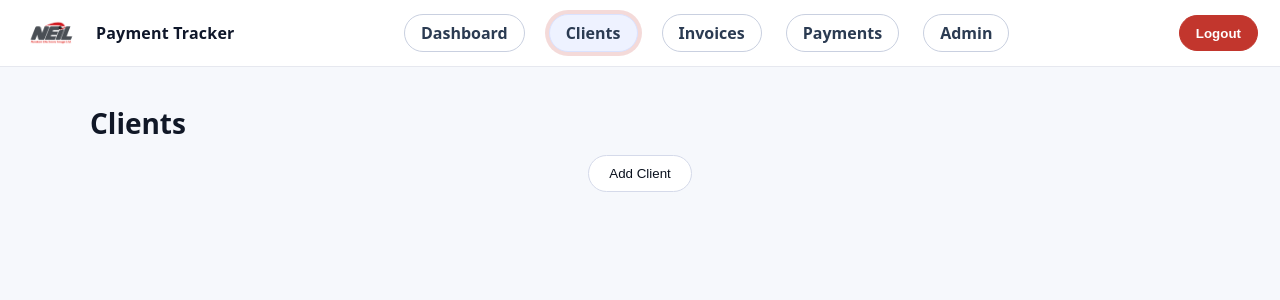
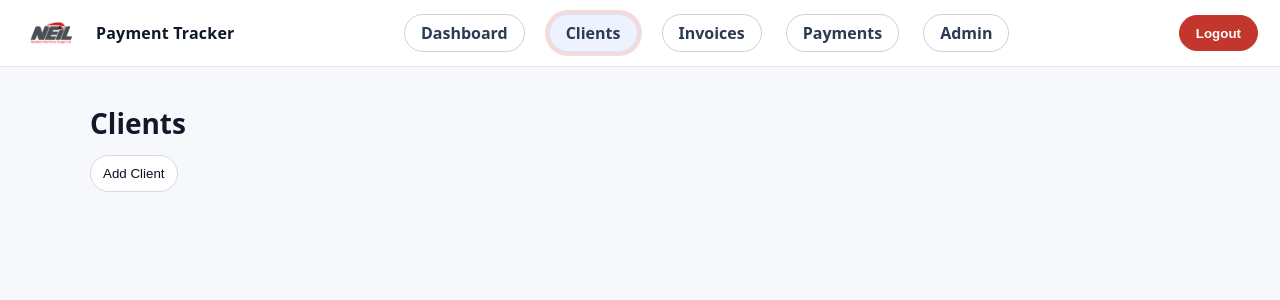
Before and after one commit to anankani164/Payment-Tracker-App, a React (Vite) app in the folder frontend/: page /clients in a window 1280 px wide. Shown: the top 300 px of the page. Built offline with nearby package versions, Linux system fonts and the light colour scheme; no server answers; sample sign-in values are in the browser's storage.

Commit message:
Add files via upload

```diff
--- a/frontend/public/add-client-fix.js
+++ b/frontend/public/add-client-fix.js
@@ -1,28 +1,52 @@
-(function() {
-  function tweak() {
+/* v2 add-client fix: non-destructive, robust finder */
+(function(){
+  function isClientsRoute() {
     try {
-      const candidates = Array.from(document.querySelectorAll('button, [role="button"]'));
-      const match = candidates.find(b => (b.textContent || '').trim().toLowerCase() === 'add client');
-      if (!match) return;
-      // Remove any "full width" utility classes if present
-      ['w-full', 'w-ful', 'w-screen'].forEach(c => match.classList.remove(c));
-      // Apply inline styles so they win
-      match.style.maxWidth = '18rem';
-      match.style.width = 'auto';
-      match.style.margin = '0 auto';
-      match.style.display = 'block';
-      match.style.borderRadius = '9999px';
-      if (!match.dataset.addClient) match.dataset.addClient = 'true';
-    } catch (e) { /* noop */ }
+      return /client/i.test(location.pathname);
+    } catch { return true; }
   }
-  // Run now and after route changes (SPA)
-  document.addEventListener('DOMContentLoaded', tweak);
-  window.addEventListener('hashchange', tweak);
-  window.addEventListener('popstate', tweak);
-  // Also re-run a few times to catch lazy mounts
+  function looksLikeAddClient(el) {
+    if (!el) return false;
+    const txt = (el.textContent || "").replace(/\s+/g,' ').trim().toLowerCase();
+    // match various phrasings
+    return /(add|new)\s+(client|customer)/.test(txt) || /add\s*client/.test(txt) || /new\s*client/.test(txt);
+  }
+  function applyFix(btn){
+    if (!btn) return;
+    try {
+      // Remove only the "full width" utilities; keep everything else
+      ['w-full','w-screen'].forEach(c => btn.classList && btn.classList.remove(c));
+      // Tag for CSS
+      if (!btn.classList.contains('btn-add-client')) btn.classList.add('btn-add-client');
+      // As a backstop, set inline width (but avoid changing padding/layout)
+      btn.style.width = 'auto';
+      btn.style.maxWidth = '18rem';
+    } catch {}
+  }
+  function findAndFix(){
+    if (!isClientsRoute()) return;
+    const nodes = Array.from(document.querySelectorAll('button, a[role="button"], a, [data-testid]'));
+    // Prefer exact label matches first
+    let target = nodes.find(n => looksLikeAddClient(n));
+    if (!target){
+      // Try heuristics: look for a primary-looking button inside a header/toolbar area
+      const headers = Array.from(document.querySelectorAll('header, .toolbar, .actions, .page-actions, .page-header, .header, .nav'));
+      for (const h of headers){
+        const candidate = Array.from(h.querySelectorAll('button, a')).find(looksLikeAddClient);
+        if (candidate){ target = candidate; break; }
+      }
+    }
+    if (target) applyFix(target);
+  }
+  // Run on load and after SPA navigations/renders
+  const run = () => setTimeout(findAndFix, 0);
+  document.addEventListener('DOMContentLoaded', run);
+  window.addEventListener('hashchange', run);
+  window.addEventListener('popstate', run);
+  // Observe DOM changes for React renders
+  const ro = new MutationObserver(run);
+  ro.observe(document.documentElement || document.body, { childList:true, subtree:true });
+  // Try a few intervals as a fallback
   let tries = 0;
-  const iv = setInterval(() => {
-    tweak();
-    if (++tries > 20) clearInterval(iv);
-  }, 200);
+  const iv = setInterval(() => { run(); if (++tries > 25) clearInterval(iv); }, 200);
 })();
--- a/frontend/public/ui-overrides.css
+++ b/frontend/public/ui-overrides.css
@@ -1,28 +1,7 @@
-/* UI overrides for Clients page */
-/* Heuristic styles: target prominent red primary buttons to avoid full-width stretch */
-button, .btn, [role="button"] {
-  /* no global change */
+/* v2: Keep component markup untouched; only nudge width if JS tags the button */
+.btn-add-client {
+  max-width: 18rem;   /* ~288px */
+  width: auto !important;
+  display: inline-block;
+  border-radius: 9999px; /* ensure pill */
 }
-
-/* If your primary button uses this red, cap its width and center it */
-button.bg-red-600, .btn.bg-red-600 {
-  max-width: 18rem;           /* ≈ 288px */
-  width: auto;                /* prevents full-width */
-}
-
-/* helper: allow containers to center the button */
-.add-client-center,
-[data-add-client="true"] {
-  display: flex;
-  justify-content: center;
-}
-
-/* If the button itself has the data attribute, make it pill and center via margin */
-button[data-add-client="true"] {
-  max-width: 18rem;
-  width: auto !important;
-  margin: 0 auto;
-  border-radius: 9999px;
-  padding-left: 1.25rem;  /* px-5 */
-  padding-right: 1.25rem;
-}
```
